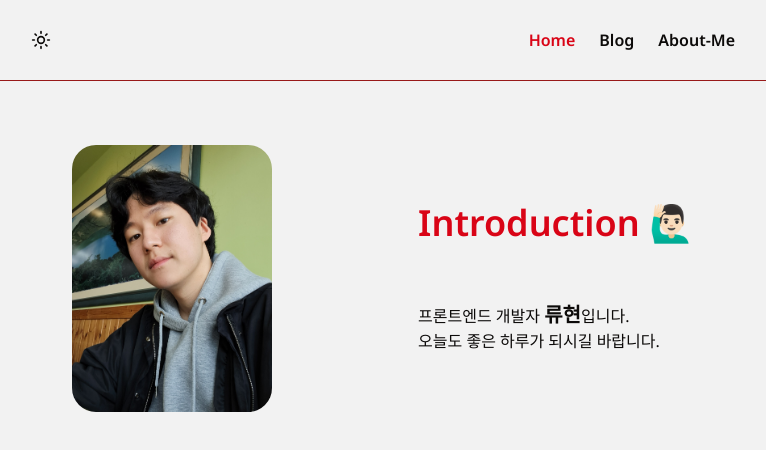
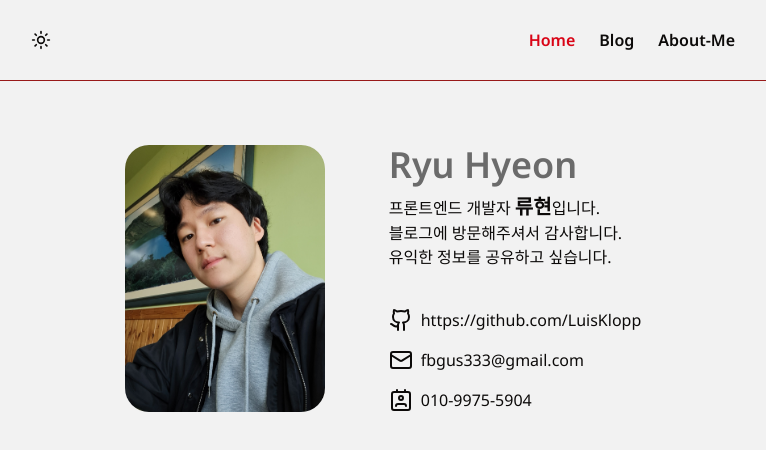
Before and after one commit to LuisKlopp/hyeon-blog-deploy-2, a Next.js app: page / in a window 1280 px wide. Shown: the top 450 px of the page, without its empty margins (257-1023 px from the left). Built offline with nearby package versions, Linux system fonts and the light colour scheme.

Commit message:
Fix:lucide-react 재사용 가능한 컴포넌트로 변경

```diff
--- /dev/null
+++ b/components/lucide-icon.tsx
@@ -0,0 +1,35 @@
+import { cn } from "@/lib/utils";
+import { icons } from "lucide-react";
+import { HTMLAttributes } from "react";
+
+export interface LucideIconProps
+  extends HTMLAttributes<HTMLOrSVGElement> {
+  name: keyof typeof icons;
+  size?: number;
+}
+
+const LucideIcon = ({
+  name,
+  size = 24,
+  ...props
+}: LucideIconProps) => {
+  const SelectLucideIcon = icons[name];
+
+  const isClickEvent = !!props.onClick;
+  const pointerStyle = isClickEvent
+    ? "cursor-pointer"
+    : "";
+
+  return (
+    <SelectLucideIcon
+      size={size}
+      className={cn(
+        pointerStyle,
+        props.className,
+      )}
+      {...props}
+    />
+  );
+};
+
+export default LucideIcon;
--- /dev/null
+++ b/components/profile/constants/Information.constants.ts
@@ -0,0 +1,21 @@
+export const INFORMATION_ITEMS: {
+  label: string;
+  iconName: "Github" | "Mail" | "Contact";
+  isLinked: boolean;
+}[] = [
+  {
+    label: "https://github.com/LuisKlopp",
+    iconName: "Github",
+    isLinked: true,
+  },
+  {
+    label: "fbgus333@gmail.com",
+    iconName: "Mail",
+    isLinked: false,
+  },
+  {
+    label: "010-9975-5904",
+    iconName: "Contact",
+    isLinked: false,
+  },
+];
--- a/components/profile/profile-banner.tsx
+++ b/components/profile/profile-banner.tsx
@@ -1,27 +1,59 @@
 import Image from "next/image";
-import profileImage from "../../public/me3.png";
+import profileImage from "@/public/me3.png";
+import LucideIcon from "@/components/lucide-icon";
+import { INFORMATION_ITEMS } from "./constants/Information.constants";
+import Link from "next/link";
 
 const ProfileBanner = () => {
   return (
-    <div className="w-full flex justify-around mt-8 py-8">
+    <div className="w-full flex justify-center mt-8 py-8 gap-16 max-[550px]:flex-col max-[550px]:items-center">
       <Image
         alt="It's me"
         src={profileImage}
         className="rounded-3xl w-[200px] h-auto"
         priority
       />
-      <div className="flex flex-col justify-evenly">
-        <span className="text-4xl font-semibold text-blogThickRed">
-          Introduction 🙋🏻‍♂️
-        </span>
+      <div className="flex flex-col justify-between">
         <div>
-          프론트엔드 개발자{" "}
-          <span className="text-xl font-bold">
-            류현
+          <span className="text-4xl font-semibold text-[#6b6b6b] dark:text-[#bfbfbf]">
+            Ryu Hyeon
           </span>
-          입니다.
-          <br />
-          오늘도 좋은 하루가 되시길 바랍니다.
+          <div className="pt-2">
+            프론트엔드 개발자{" "}
+            <span className="text-xl font-bold">
+              류현
+            </span>
+            입니다.
+            <br />
+            블로그에 방문해주셔서 감사합니다.
+            <br />
+            유익한 정보를 공유하고 싶습니다.
+          </div>
+        </div>
+        <div className="flex flex-col gap-4">
+          {INFORMATION_ITEMS.map((item) => {
+            const { iconName, label, isLinked } =
+              item;
+            return (
+              <div
+                className="flex gap-2"
+                key={iconName}
+              >
+                <LucideIcon name={iconName} />
+                {isLinked ? (
+                  <Link
+                    className="cursor-pointer hover:underline"
+                    href={label}
+                    target="_blank"
+                  >
+                    {label}
+                  </Link>
+                ) : (
+                  <span>{label}</span>
+                )}
+              </div>
+            );
+          })}
         </div>
       </div>
     </div>
```
